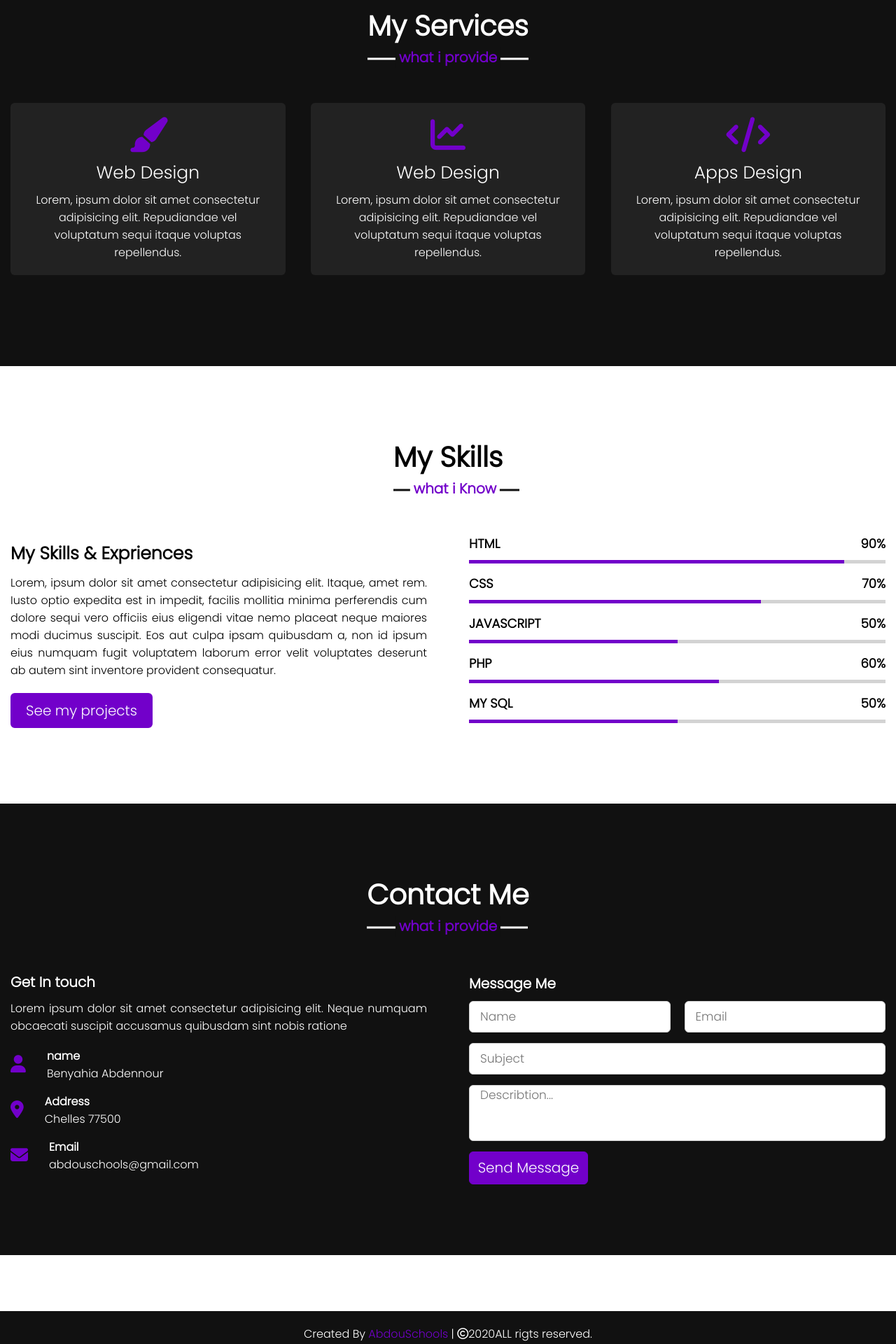
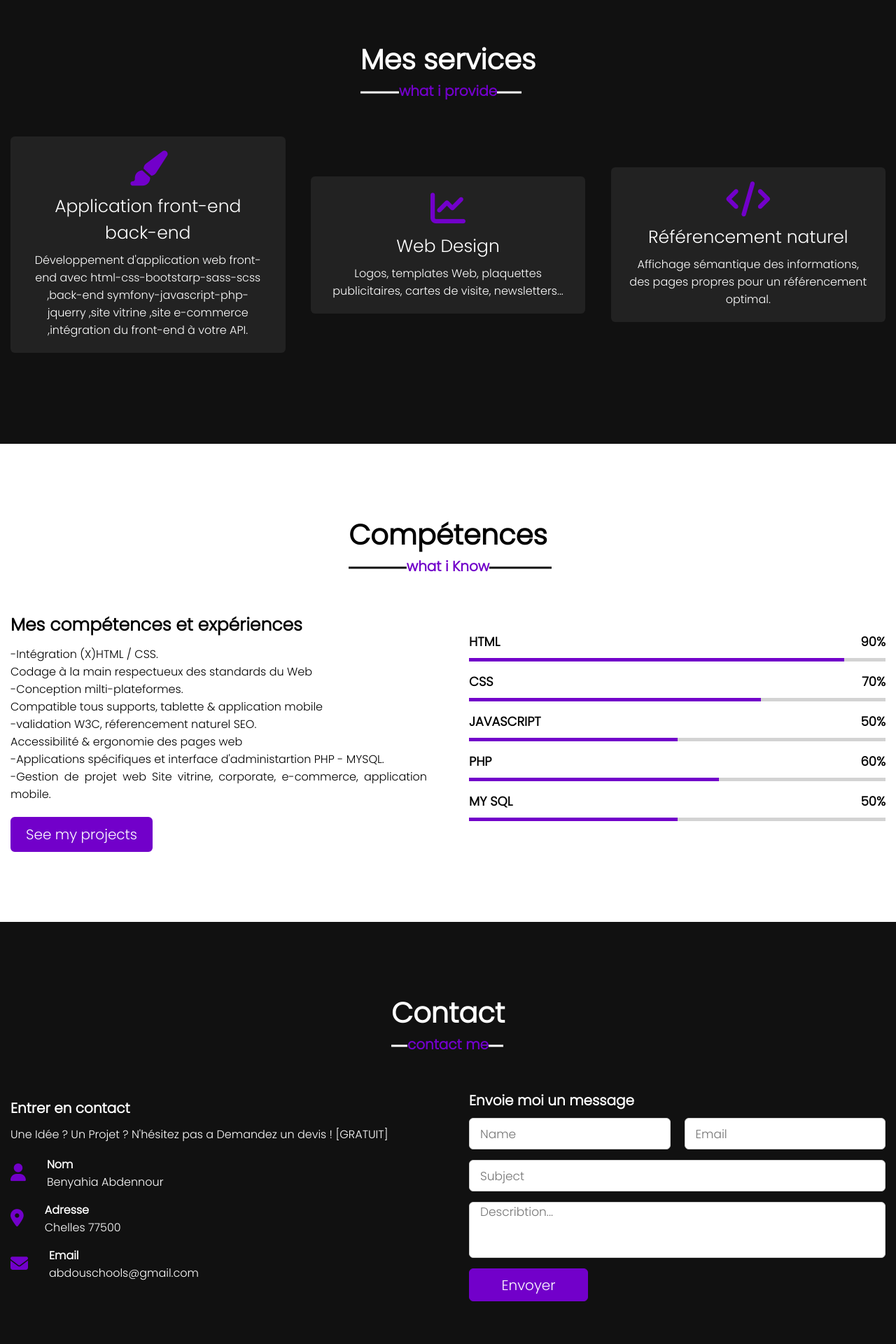
Before and after one commit to abdouschools/portfolio, a PHP site: page / in a window 1280 px wide. Shown: the part 1640-3560 px from the top of the page at 70% size. Run offline with PHP 8.4, Linux system fonts and the light colour scheme; some libraries are stand-ins or nearby versions.

Commit message:
modification de contenue

```diff
--- a/index.php
+++ b/index.php
@@ -21,12 +21,12 @@
         <div class="max-width">
             <div class="logo"><a href="">Portfo<span>lio</span></a></div>
             <ul class="menu">
-                <li><a href="#home">Home</a></li>
-                <li><a href="#about">About</a></li>
+                <li><a href="#home">Accueil</a></li>
+                <li><a href="#about">A-propos</a></li>
                 <li><a href="#services">Services</a></li>
-                <li><a href="#skills">Skills</a></li>
+                <li><a href="#skills">Compétences</a></li>
                 <li><a href="">Teams</a></li>
-                <li><a href="#contact">Contact</a></li>
+                <li><a href="#contact">Contactez moi</a></li>
             </ul>
             <div class="menu-btn">
                 <i class="fas fa-bars"></i>
@@ -37,23 +37,32 @@
     <section class="home" id="home">
         <div class="max-width">
             <div class="home-content">
-                <div class="text-1">hello my name is </div>
+                <div class="text-1">Salut mon nom et </div>
                 <div class="text-2">Benyahia Abdennour</div>
-                <div class="text-3">And I'm a <span class='typing'></span></div>
-                <a href="#contact">Hire me</a>
+                <div class="text-3">Et je suis un <span class='typing'></span></div>
+                <a href="#contact">Engagez moi</a>
             </div>
         </div>
     </section>
     <section class="about" id="about">
         <div class="max-width">
-            <h2 class="title">About Me</h2>
+            <h2 class="title">A-propos </h2>
             <div class="about-content">
                 <div class="column left">
                     <img src="images/photo.jpg" alt="">
                 </div>
                 <div class="column right">
-                    <div class="text">I'm Benyahuia and I'm A <span class='typing-2'></span></div>
-                    <p>Lorem ipsum dolor sit amet consectetur adipisicing elit. Repellat deserunt laborum dolores consectetur voluptates, saepe iure aut dicta, dolorum voluptatum praesentium! Ex non rerum alias sunt. Adipisci quas laborum doloribus aperiam doloremque eaque nisi sequi enim sit hic animi distinctio, repellat accusamus non molestiae obcaecati quidem esse ipsa nobis. Illum rem consectetur cum, voluptatem perferendis veniam a molestiae voluptatum sequi.</p>
+                    <div class="text">Je suis Benyahia un <span class='typing-2'></span></div>
+                    <p>Bonjour, je suis entré dans le domaine du développement web en 2019 en m'appuyant sur moi pour apprendre et j'ai poursuivi ce parcours pédagogique en suivant une formation professionnelle à Doranco Ecole Supérieure des Technologies Créatives où j'ai obtenu mon diplôme avec distinction (Titre RNCP Bac+2 DÉVELOPPEUR WEB ET WEBMOBILE)
+                        Je suis quelqu'un de curieux et passionné, j'aime expérimenter, découvrir et apprendre au fur et à mesure de mes projets professionnels et personnels.
+                        Aujourd'hui, je met à profit mes connaissances pour les missions suivantes en freelance:
+
+                        -Intégration HTML / CSS à partir de vos maquettes graphiques
+                        - Site responsive «Adaptable sur tous types d'écrans»
+                        -Création des sites et thèmes avec le CMS Wordpres
+                        -Création des sites avec Symfony
+                        -Création des sites vitrine /Blog / e-commerce
+                        En parallèle, je continue à moi sur les nouvelles technologies afin d’augmenter mes compétences.</p>
                     <a href="cv.pdf" class="button" download><i class="fa fa-download"></i>Download CV</a>
                 </div>
             </div>
@@ -61,27 +70,29 @@
     </section>
     <section class="services" id="services">
         <div class="max-width">
-            <h2 class="title">My Services</h2>
+            <h2 class="title">Mes services</h2>
             <div class="serv-content">
                 <div class="card">
                     <div class="box">
                         <i class="fas fa-paint-brush"></i>
-                        <div class="text">Web Design</div>
-                        <p>Lorem, ipsum dolor sit amet consectetur adipisicing elit. Repudiandae vel voluptatum sequi itaque voluptas repellendus.</p>
+                        <div class="text">Application front-end back-end</div>
+                        <p>Développement d'application web front-end avec html-css-bootstarp-sass-scss ,back-end symfony-javascript-php-jquerry ,site vitrine ,site e-commerce ,intégration du front-end à votre API.</p>
                     </div>
                 </div>
                 <div class="card">
                     <div class="box">
                         <i class="fas fa-chart-line"></i>
                         <div class="text">Web Design</div>
-                        <p>Lorem, ipsum dolor sit amet consectetur adipisicing elit. Repudiandae vel voluptatum sequi itaque voluptas repellendus.</p>
+                        <p>Logos, templates Web, plaquettes publicitaires,
+                            cartes de visite, newsletters...</p>
                     </div>
                 </div>
                 <div class="card">
                     <div class="box">
                         <i class="fas fa-code"></i>
-                        <div class="text">Apps Design</div>
-                        <p>Lorem, ipsum dolor sit amet consectetur adipisicing elit. Repudiandae vel voluptatum sequi itaque voluptas repellendus.</p>
+                        <div class="text">Référencement naturel</div>
+                        <p>Affichage sémantique des informations,
+                            des pages propres pour un référencement optimal.</p>
                     </div>
                 </div>
             </div>
@@ -89,11 +100,19 @@
     </section>
     <section class="skills" id="skills">
         <div class="max-width">
-            <h2 class="title">My Skills</h2>
+            <h2 class="title">Compétences</h2>
             <div class="skills-content">
                 <div class="column left">
-                    <div class="text">My Skills & Expriences</div>
-                    <p>Lorem, ipsum dolor sit amet consectetur adipisicing elit. Itaque, amet rem. Iusto optio expedita est in impedit, facilis mollitia minima perferendis cum dolore sequi vero officiis eius eligendi vitae nemo placeat neque maiores modi ducimus suscipit. Eos aut culpa ipsam quibusdam a, non id ipsum eius numquam fugit voluptatem laborum error velit voluptates deserunt ab autem sint inventore provident consequatur.</p>
+                    <div class="text">Mes compétences et expériences</div>
+                    <p>-Intégration (X)HTML / CSS.</p>
+                    <p>Codage à la main respectueux des standards du Web</p>
+                    <p>-Conception milti-plateformes.
+                    <p>Compatible tous supports, tablette & application mobile</p>
+                    <p>-validation W3C, réferencement naturel SEO.</p>
+                    <p>Accessibilité & ergonomie des pages web</p>
+                    <p>-Applications spécifiques et interface d'administartion PHP - MYSQL.</p>
+                    <p>-Gestion de projet web
+                        Site vitrine, corporate, e-commerce, application mobile.</p>
                     <a href="https://github.com/abdouschools">See my projects</a>
                 </div>
                 <div class="column right">
@@ -138,23 +157,23 @@
     </section>
     <section class="contact" id="contact">
         <div class="max-width">
-            <h2 class="title">Contact Me</h2>
+            <h2 class="title">Contact</h2>
             <div class="contact-content">
                 <div class="column left">
-                    <div class="text">Get In touch</div>
-                    <p>Lorem ipsum dolor sit amet consectetur adipisicing elit. Neque numquam obcaecati suscipit accusamus quibusdam sint nobis ratione </p>
+                    <div class="text">Entrer en contact</div>
+                    <p>Une Idée ? Un Projet ? N'hésitez pas a Demandez un devis ! [GRATUIT]</p>
                     <div class="icons">
                         <div class="row">
                             <i class="fas fa-user"></i>
                             <div class="info">
-                                <div class="head">name</div>
+                                <div class="head">Nom</div>
                                 <div class="sub-title">Benyahia Abdennour</div>
                             </div>
                         </div>
                         <div class="row">
                             <i class="fas fa-map-marker-alt"></i>
                             <div class="info">
-                                <div class="head">Address</div>
+                                <div class="head">Adresse</div>
                                 <div class="sub-title">Chelles 77500</div>
                             </div>
                         </div>
@@ -168,7 +187,7 @@
                     </div>
                 </div>
                 <div class="column right">
-                    <div class="text">Message Me</div>
+                    <div class="text">Envoie moi un message</div>
                     <form action="mailer.php" method="POST">
                         <div class="fields">
                             <div class="field name">
@@ -185,7 +204,7 @@
                             <textarea name="message" cols="30" rows="10" placeholder="Describtion..."></textarea>
                         </div>
                         <div class="button">
-                            <button type="submit">Send Message</button>
+                            <button type="submit">Envoyer</button>
                         </div>
 
                     </form>
@@ -195,7 +214,7 @@
         </div>
     </section>
     <footer>
-        <span>Created By <a href="https://github.com/abdouschools">AbdouSchools</a> | <span class="far fa-copyright"></span>2020ALL rigts reserved.</span>
+        <span>Créé par <a href="https://github.com/abdouschools">AbdouSchools</a> | <span class="far fa-copyright"></span>2020 Tous les droits sont réservés.</span>
     </footer>
     <script src="script.js">
     </script>
--- a/style.css
+++ b/style.css
@@ -76,7 +76,7 @@ html {
 /* home section style */
 .home {
   display: flex;
-  background: url("images/banner.jpg") no-repeat center;
+  background: url("images/developpeur-web.jpg") no-repeat center;
   background-size: cover;
   color: white;
   height: 100vh;
@@ -121,7 +121,7 @@ html {
 /* responsive */
 @media (max-width: 900px) {
   .max-width {
-    padding-right: 40px !important;
+    padding-right: 0px !important;
   }
   .navbar .menu {
     position: fixed;
@@ -313,6 +313,7 @@ section .title::after {
 .services .title::after {
   background: #111;
   content: "what i provide";
+  padding: 0px !important;
 }
 .services .serv-content .card {
   width: calc(33% - 20px);
@@ -365,11 +366,12 @@ section .title::after {
 .skills .title::after {
   background: #fff;
   content: "what i Know";
-  margin-left: 10px;
+  padding: 0px !important;
 }
 .skills .title::before {
   background: #111;
   align-items: center;
+  width: 290px !important;
 }
 .skills .skills-content .left .text {
   font-size: 25px;
@@ -449,12 +451,13 @@ section .title::after {
   color: #fff;
 }
 .contact .title::before {
-  width: 230px;
   background: #fff;
+  width: 160px !important;
 }
 .contact .title::after {
   background: #111;
-  content: "what i provide";
+  content: "contact me";
+  padding: 0px !important;
 }
 .contact .contact-content .column {
   width: calc(50% - 30px);
```
Also changed, not shown: images/developpeur-web.jpg (added), images/profile-1.jpeg (deleted).
